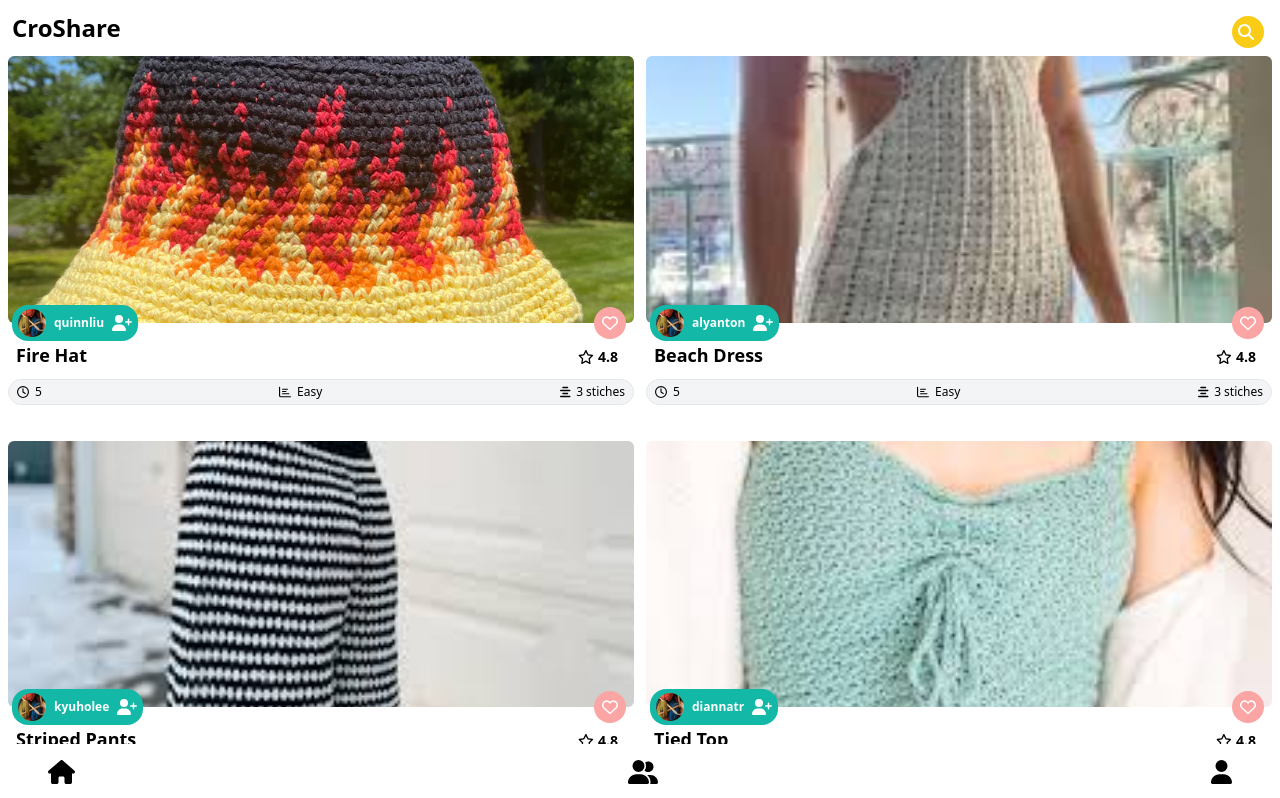
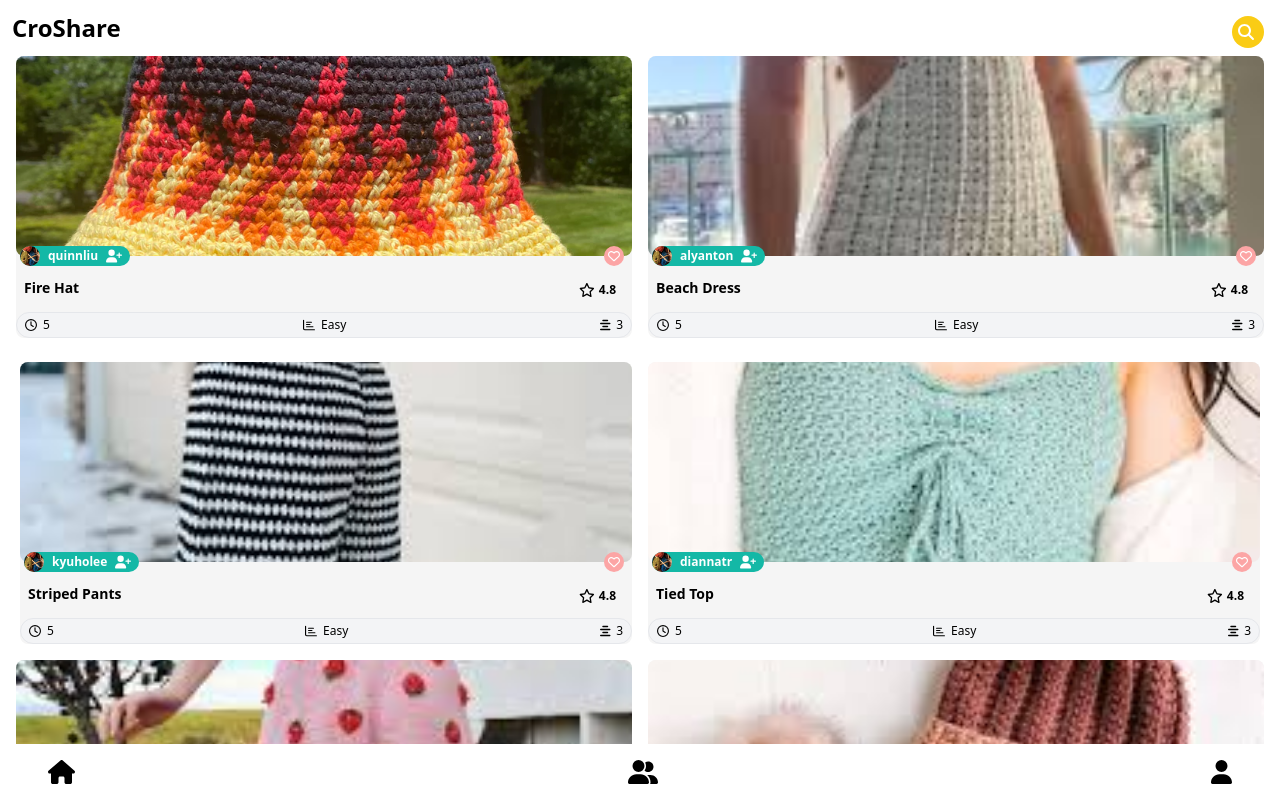
Before and after one commit to kyuhochoilee/croshare, a React (Create React App) app: page / in a window 1280 px wide. Shown: the top 798 px of the page. Built offline with nearby package versions, Linux system fonts and the light colour scheme.

Commit message:
started restyling

```diff
--- a/package.json
+++ b/package.json
@@ -3,6 +3,7 @@
   "version": "0.1.0",
   "private": true,
   "dependencies": {
+    "@fortawesome/fontawesome-svg-core": "^6.5.2",
     "@fortawesome/free-brands-svg-icons": "^6.5.2",
     "@fortawesome/free-regular-svg-icons": "^6.5.2",
     "@fortawesome/free-solid-svg-icons": "^6.5.2",
--- a/src/components/Home.js
+++ b/src/components/Home.js
@@ -18,7 +18,7 @@ const Home = () => {
       </div>
 
       <div className="flex flex-col">
-        <div className="flex flex-row justify-between align-middle w-full space-x-3 px-2 py-3 pt-14">
+        <div className="flex flex-row justify-between align-middle w-full space-x-4 px-4 py-4 pt-14">
           <HomePost
             className="h-1/3"
             img={"/patternImgs/awesomeHat.webp"}
@@ -44,7 +44,7 @@ const Home = () => {
             color={2}
           />
         </div>
-        <div className="flex flex-row justify-between align-middle w-full space-x-3 px-2 py-2">
+        <div className="flex flex-row justify-between align-middle w-full space-x-4 px-5 py-2">
           <HomePost
             className="h-1/3"
             img={"/patternImgs/pants.jpg"}
@@ -70,7 +70,7 @@ const Home = () => {
             color={2}
           />
         </div>
-        <div className="flex flex-row justify-between align-middle w-full space-x-3  px-2 py-2">
+        <div className="flex flex-row justify-between align-middle w-full space-x-4 px-4 py-2">
           <HomePost
             className="h-1/3"
             img={"/patternImgs/strawberryDress.jpg"}
@@ -96,7 +96,7 @@ const Home = () => {
             color={2}
           />
         </div>
-        <div className="flex flex-row justify-between align-middle w-full space-x-3  px-2 py-2">
+        <div className="flex flex-row justify-between align-middle w-full space-x-4 px-4 py-2">
           <HomePost
             className="h-1/3"
             img={"/patternImgs/ducks.jpg"}
--- a/src/components/HomePost.js
+++ b/src/components/HomePost.js
@@ -33,7 +33,7 @@ const HomePost = ({
   return (
     <>
       {!postClicked ? (
-        <div className="flex flex-col w-1/2 pb-4">
+        <div className="flex flex-col w-1/2 bg-neutral-100 rounded-lg">
           <Link
             to={"/pattern"}
             state={{
@@ -48,45 +48,45 @@ const HomePost = ({
               color: color,
             }}
           >
-            <div
-              className="flex flex-col relative"
-              style={{ height: "33.33vh" }}
-            >
+            <div className="flex flex-col relative" style={{ height: "25vh" }}>
               <img
                 src={img}
                 alt=""
-                className="object-cover h-full rounded-md"
+                className="object-cover h-full rounded-lg"
               />
               <div className="flex flex-row items-center">
                 <Link
                   to={"/account"}
-                  className="absolute bottom-0 left-1 transform translate-y-1/2 flex flex-row items-center bg-teal-500 p-1.5 rounded-2xl h-9 z-10"
+                  className="absolute bottom-0 left-1 transform translate-y-1/2 flex flex-row items-center bg-teal-500 rounded-2xl h-5 z-10"
                 >
                   <img
                     src={profilePic}
                     alt=""
-                    className="w-7 h-7 rounded-full"
+                    className="w-5 h-5 rounded-full"
                   />
                   <p className="pl-2 text-xs text-white font-semibold">
                     {user}
                   </p>
                   <FontAwesomeIcon
                     icon={faUserPlus}
-                    className="text-white pl-2"
+                    className="text-white px-2 w-4 h-4 "
                   />
                 </Link>
 
                 <div
-                  className="flex items-center justify-center absolute bottom-0 right-2 transform translate-y-1/2 bg-red-300 p-1.5 w-8 h-8 rounded-full"
+                  className="flex items-center justify-center absolute bottom-0 right-2 transform translate-y-1/2 bg-red-300 p-1.5 w-5 h-5 rounded-full"
                   onClick={() => setLiked(!liked)}
                 >
                   {liked ? (
                     <FontAwesomeIcon
                       icon={faSolidHeart}
-                      className="text-white"
+                      className="text-white p-2 w-2 h-2"
                     />
                   ) : (
-                    <FontAwesomeIcon icon={faHeart} className="text-white" />
+                    <FontAwesomeIcon
+                      icon={faHeart}
+                      className="text-white p-2 w-3 h-3"
+                    />
                   )}
                 </div>
               </div>
@@ -97,12 +97,12 @@ const HomePost = ({
             onClick={() => setClicked(!postClicked)}
           >
             <div className="relative flex flex-row items-center pt-8 px-4">
-              <p className="absolute left-2 font-semibold text-lg py-2 ">
+              <p className="absolute left-2 font-semibold text-sm py-2 ">
                 {title}
               </p>
               <div className="absolute right-4 flex flex-row items-center text-sm pt-1">
                 <FontAwesomeIcon icon={faStar} />
-                <p className="font-semibold pl-1">{rating}</p>
+                <p className="font-semibold pl-1 text-xs">{rating}</p>
               </div>
             </div>
             <div
@@ -125,7 +125,7 @@ const HomePost = ({
                   icon={faAlignCenter}
                   className="text-black mr-1.5"
                 />
-                <p>{stitch} stiches</p>
+                <p>{stitch} </p>
               </div>
             </div>
           </div>
@@ -181,7 +181,7 @@ const HomePost = ({
               onClick={() => setClicked(!postClicked)}
             >
               <div className="relative flex flex-row items-center pt-8 px-4">
-                <p className="absolute left-4 font-semibold">{title}</p>
+                <p className="absolute left-4 font-semibol text-md">{title}</p>
                 <div className="absolute right-4 flex flex-row items-center text-sm">
                   <FontAwesomeIcon icon={faStar} />
                   <p className="font-semibold pl-1">{rating}</p>
@@ -207,7 +207,7 @@ const HomePost = ({
                     icon={faAlignCenter}
                     className="text-black mr-1.5"
                   />
-                  <p>{stitch} stiches</p>
+                  <p>{stitch} </p>
                 </div>
               </div>
             </div>
```
Also changed, not shown: 1 other file (tests, documents, lock files or other folders).
